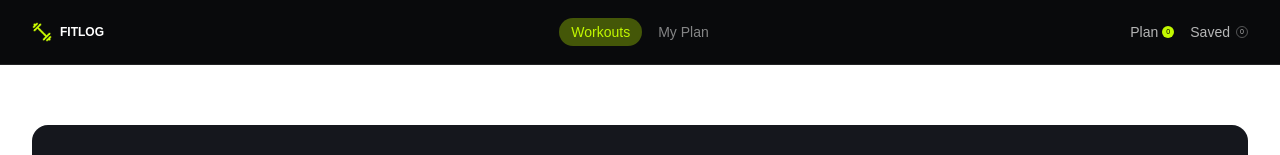
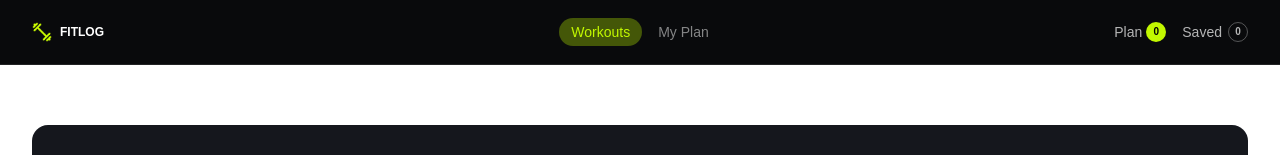
Before and after one commit to christinapenheiro/fitlog-project-using-next.js, a Next.js app: page / in a window 1280 px wide. Shown: the top 155 px of the page. Built offline with nearby package versions, Linux system fonts and the light colour scheme; no server answers.

Commit message:
toast added for my plan buttons

```diff
--- a/package.json
+++ b/package.json
@@ -11,7 +11,8 @@
   "dependencies": {
     "next": "16.3.6",
     "react": "19.2.8",
-    "react-dom": "19.2.8"
+    "react-dom": "19.2.8",
+    "react-toastify": "^11.1.0"
   },
   "devDependencies": {
     "@tailwindcss/postcss": "^4",
--- a/src/app/layout.tsx
+++ b/src/app/layout.tsx
@@ -4,6 +4,8 @@ import "./globals.css";
 import Nav from "@/components/shared/Nav";
 import Footer from "@/components/shared/Footer";
 import PlanProvider from "@/context/plan";
+import { ToastContainer } from "react-toastify";
+import "react-toastify/dist/ReactToastify.css";
 
 const geistSans = Geist({
   variable: "--font-geist-sans",
@@ -33,6 +35,7 @@ export default function RootLayout({ children }: LayoutProps<"/">) {
           <Footer></Footer>
         </PlanProvider>
       </body>
+      <ToastContainer />
     </html>
   );
 }
--- a/src/app/my-plan/page.tsx
+++ b/src/app/my-plan/page.tsx
@@ -1,5 +1,5 @@
 "use client"
-import { act, useContext, useState } from "react";
+import { useContext, useState } from "react";
 import { PlanContext } from "@/context/plan";
 import IExercise from "@/types/type";
 import Image from "next/image";
@@ -75,7 +75,7 @@ export default function Page() {
             />
             <div className="tab-content bg-base-100 border-base-300 p-6 min-h-[50vh]">
               {todayPlan.length > 0 ? (
-                todayPlan.map((plan: IExercise,index) => (
+                todayPlan.map((plan: IExercise, index) => (
                   <div
                     className="group rounded-2xl border border-[#252832] bg-[#13161D] p-4 transition hover:border-[#3A3E49] mb-4"
                     key={plan.name || index}
@@ -131,10 +131,12 @@ export default function Page() {
                       {/* Actions */}{" "}
                       <div className="flex items-center gap-2  lg:flex-row">
                         {" "}
+                        <Link href={`/workout/${plan.id}`}>
                         <button className="btn btn-sm flex-1 rounded-lg border border-[#30343D] bg-transparent text-xs font-bold uppercase hover:border-[#C2F800] hover:bg-transparent hover:text-[#C2F800] sm:flex-none">
                           {" "}
                           View Details{" "}
                         </button>{" "}
+                        </Link>
                         <button className="btn btn-sm flex-1 rounded-lg bg-[#C2F800] text-xs font-black uppercase text-black hover:bg-[#D4FF33] sm:flex-none">
                           {" "}
                           Mark as Done{" "}
@@ -240,10 +242,12 @@ export default function Page() {
                       {/* Actions */}{" "}
                       <div className="flex items-center gap-2 lg:flex-row">
                         {" "}
-                        <button className="btn btn-sm flex-1 rounded-lg border border-[#30343D] bg-transparent text-xs font-bold uppercase hover:border-[#C2F800] hover:bg-transparent hover:text-[#C2F800] sm:flex-none">
-                          {" "}
-                          View Details{" "}
-                        </button>{" "}
+                        <Link href={`/workout/${plan.id}`}>
+                          <button className="btn btn-sm flex-1 rounded-lg border border-[#30343D] bg-transparent text-xs font-bold uppercase hover:border-[#C2F800] hover:bg-transparent hover:text-[#C2F800] sm:flex-none">
+                            {" "}
+                            View Details{" "}
+                          </button>{" "}
+                        </Link>
                         <button className="btn btn-sm flex-1 rounded-lg bg-[#C2F800] text-xs font-black uppercase text-black hover:bg-[#D4FF33] sm:flex-none">
                           {" "}
                           Mark as Done{" "}
@@ -281,22 +285,6 @@ export default function Page() {
               )}
             </div>
           </div>
-          {/* <div className="my-12 rounded-2xl bg-[#13161D] px-5 py-6 sm:px-8 text-center flex flex-col max-w-full h-100 space-y-2  justify-center">
-            <span className="text-l font-black text-white sm:text-xl">
-              NOTHING HERE YET
-            </span>
-            <span className="text-xs font-medium uppercase tracking-widest text-gray-500">
-              Browse the library and add a lift to get today moving.
-            </span>
-            <div className="flex justify-center">
-              <button
-                type="button"
-                className="flex h-10 items-center justify-center gap-2 bg-[#C2F800] px-5 cursor-pointer text-xs font-bold text-black transition hover:bg-[#d4ff3d] rounded-3xl mt-5"
-              >
-                Go to workouts
-              </button>
-            </div>
-          </div> */}
         </div>
       </div>
     );
--- a/src/components/shared/Nav.tsx
+++ b/src/components/shared/Nav.tsx
@@ -1,5 +1,6 @@
 import Image from "next/image";
 import Link from "next/link";
+import NavEnd from "./NavEnd";
 
 const Nav = () => {
     return (
@@ -34,24 +35,8 @@ const Nav = () => {
               </Link>
             </div>
           </div>
+          <NavEnd></NavEnd>
 
-          <div className="navbar-end">
-            <div className="flex items-center gap-4 text-[10px] sm:text-sm text-white/70">
-              <Link href="/" className="flex items-center gap-1">
-                <span>Plan</span>
-                <span className="flex h-3 w-3 items-center justify-center rounded-full bg-[#C2F800] text-[7px] text-black">
-                  0
-                </span>
-              </Link>
-
-              <Link href="/" className="flex items-center gap-1.5">
-                <span>Saved</span>
-                <span className="flex h-3 w-3 items-center justify-center rounded-full border border-white/30 text-[7px]">
-                  0
-                </span>
-              </Link>
-            </div>
-          </div>
         </div>
       </div>
     );
--- /dev/null
+++ b/src/components/shared/NavEnd.tsx
@@ -0,0 +1,31 @@
+"use client"
+import Link from 'next/link';
+import { useContext } from 'react';
+import { PlanContext } from '@/context/plan';
+
+const NavEnd = () => {
+    const {todayPlan,saveLater} = useContext(PlanContext)
+
+
+    return (
+      <div className="navbar-end">
+        <div className="flex items-center gap-4 text-[10px] sm:text-sm text-white/70">
+          <Link href="/my-plan" className="flex items-center gap-1">
+            <span>Plan</span>
+            <span className="flex h-5 w-5 items-center justify-center rounded-full bg-[#C2F800] text-[10px] text-black font-semibold">
+              {todayPlan.length}
+            </span>
+          </Link>
+
+          <Link href="/my-plan" className="flex items-center gap-1.5">
+            <span>Saved</span>
+            <span className="flex h-5 w-5 items-center justify-center rounded-full border border-white/30 text-[10px] font-semibold ">
+              {saveLater.length}
+            </span>
+          </Link>
+        </div>
+      </div>
+    );
+};
+
+export default NavEnd;
--- a/src/components/shared/PlanButton.tsx
+++ b/src/components/shared/PlanButton.tsx
@@ -2,14 +2,21 @@
 import { PlanContext } from '@/context/plan';
 import IExercise from '@/types/type';
 import React, { useContext } from 'react';
+import { toast } from 'react-toastify';
 
 
 
 
 const PlanButton = ({card}:{card:IExercise}) => {
     const {todayPlan,setTodayPlan} = useContext(PlanContext)
+    const somePlan = todayPlan.some(plan=>plan.id === card.id)
     const handlePlan = () => {
+      if(somePlan){
+        toast.error("Already in your plan!")
+      } else{
         setTodayPlan([...todayPlan,card])
+        toast.success("Added to today's plan");
+      }
     }
 
     return (
--- a/src/components/shared/SaveButton.tsx
+++ b/src/components/shared/SaveButton.tsx
@@ -2,12 +2,20 @@
 import { useContext } from "react";
 import { PlanContext } from "@/context/plan";
 import IExercise from "@/types/type";
+import { toast } from "react-toastify";
 
 const SaveButton = ({card}:{card:IExercise}) => {
   const {saveLater, setSaveLater} = useContext(PlanContext);
-  const handlePlan = () => {
-    setSaveLater([...saveLater,card])
-  };
+  const somePlan = saveLater.some(plan=>plan.id === card.id)
+      const handlePlan = () => {
+        if(somePlan){
+          toast.error("Already in your plan!")
+        } else{
+          setSaveLater([...saveLater,card])
+          toast.success("Added to saved plan");
+        }
+      }
+
   return (
     <button
       type="button"
```
Also changed, not shown: 1 other file (tests, documents, lock files or other folders).
